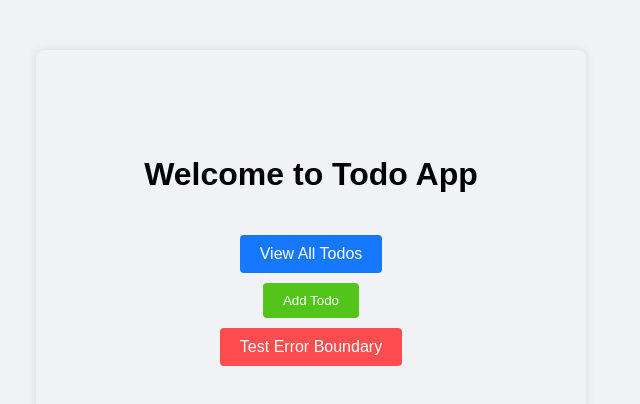
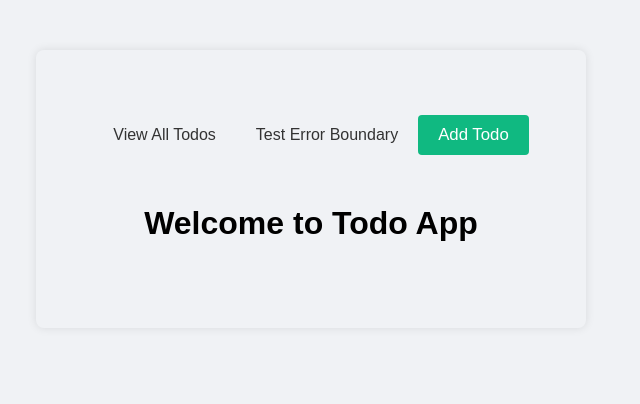
Before and after one commit to corneliusweb/todo-app-monorepo, a React (Vite) app: page / in a window 1280 px wide. Shown: the top 404 px of the page, without its empty margins (329-969 px from the left). Built offline with nearby package versions, Linux system fonts and the light colour scheme.

Commit message:
Style nav layout for Home.jsx

```diff
--- a/src/index.css
+++ b/src/index.css
@@ -9,10 +9,27 @@ body {
 }
 
 .home {
-  max-width: 800px;
   margin: 40px auto;
-  padding: 20px;
   text-align: center;
+}
+
+.home nav {
+  display: flex;
+  align-items: center;
+  margin-bottom: 50px;
+
+  a {
+    background: none;
+    color: #333;
+    text-decoration: none;
+    transition: background-color 0.3s;
+    display: inline-block;
+    padding: 10px 20px;
+
+    &:hover {
+      text-decoration: underline;
+    }
+  }
 }
 
 .all-todos header {
@@ -24,16 +41,8 @@ body {
 .nav-link {
   display: inline-block;
   padding: 10px 20px;
-  background-color: #1677ff;
   color: white;
-  text-decoration: none;
   border-radius: 4px;
-  margin-top: 20px;
-  transition: background-color 0.3s;
-}
-
-.nav-link:hover {
-  background-color: #4096ff;
 }
 
 .loading,
--- a/src/pages/Home.jsx
+++ b/src/pages/Home.jsx
@@ -16,28 +16,29 @@ const Home = () => {
 
   return (
     <div className="home">
-      <h1>Welcome to Todo App</h1>
       <nav>
         <Link to="/todos" className="nav-link">
           View All Todos
         </Link>
         <br />
+        <br />
+        <Link to="/test-error" className="nav-link">
+          Test Error Boundary
+        </Link>
         <button
           className="nav-link"
-          style={{ marginTop: 10, background: '#52c41a', border: 'none', cursor: 'pointer' }}
+          style={{
+            background: '#10B981',
+            border: 'none',
+            cursor: 'pointer',
+            fontSize: '1.05rem',
+          }}
           onClick={() => setShowModal(true)}
         >
           Add Todo
         </button>
-        <br />
-        <Link
-          to="/test-error"
-          className="nav-link"
-          style={{ marginTop: 10, background: '#ff4d4f' }}
-        >
-          Test Error Boundary
-        </Link>
       </nav>
+      <h1>Welcome to Todo App</h1>
       <Modal open={showModal} onClose={() => setShowModal(false)}>
         <AddTodoForm onSuccess={handleAddSuccess} />
       </Modal>
```
